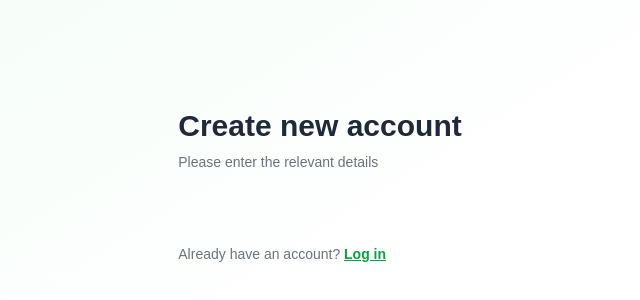
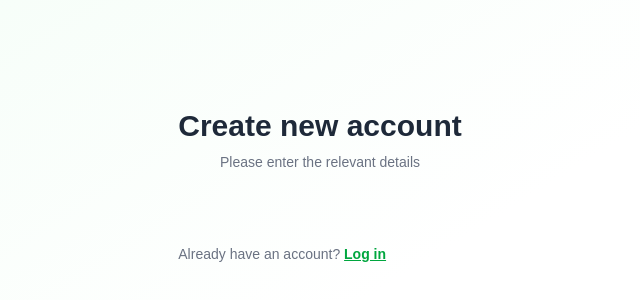
Before and after one commit to oxcode-dev/socials-frontend, a Next.js app: page /auth/register in a window 1280 px wide. Shown: the part 230-530 px from the top of the page, without its empty margins (320-960 px from the left). Built offline with nearby package versions, Linux system fonts and the light colour scheme.

Commit message:
initials

```diff
--- a/app/auth/register/page.tsx
+++ b/app/auth/register/page.tsx
@@ -8,7 +8,7 @@ const page = () => {
     return (
         <div>
             <div className="flex flex-col justify-center h-full">
-                <div className="py-4 md:py-8 space-y-2">
+                <div className="py-4 md:py-8 space-y-2 text-center">
                     <p className="text-xl md:text-3xl font-bold text-gray-800">
                         Create new account
                     </p>
```
